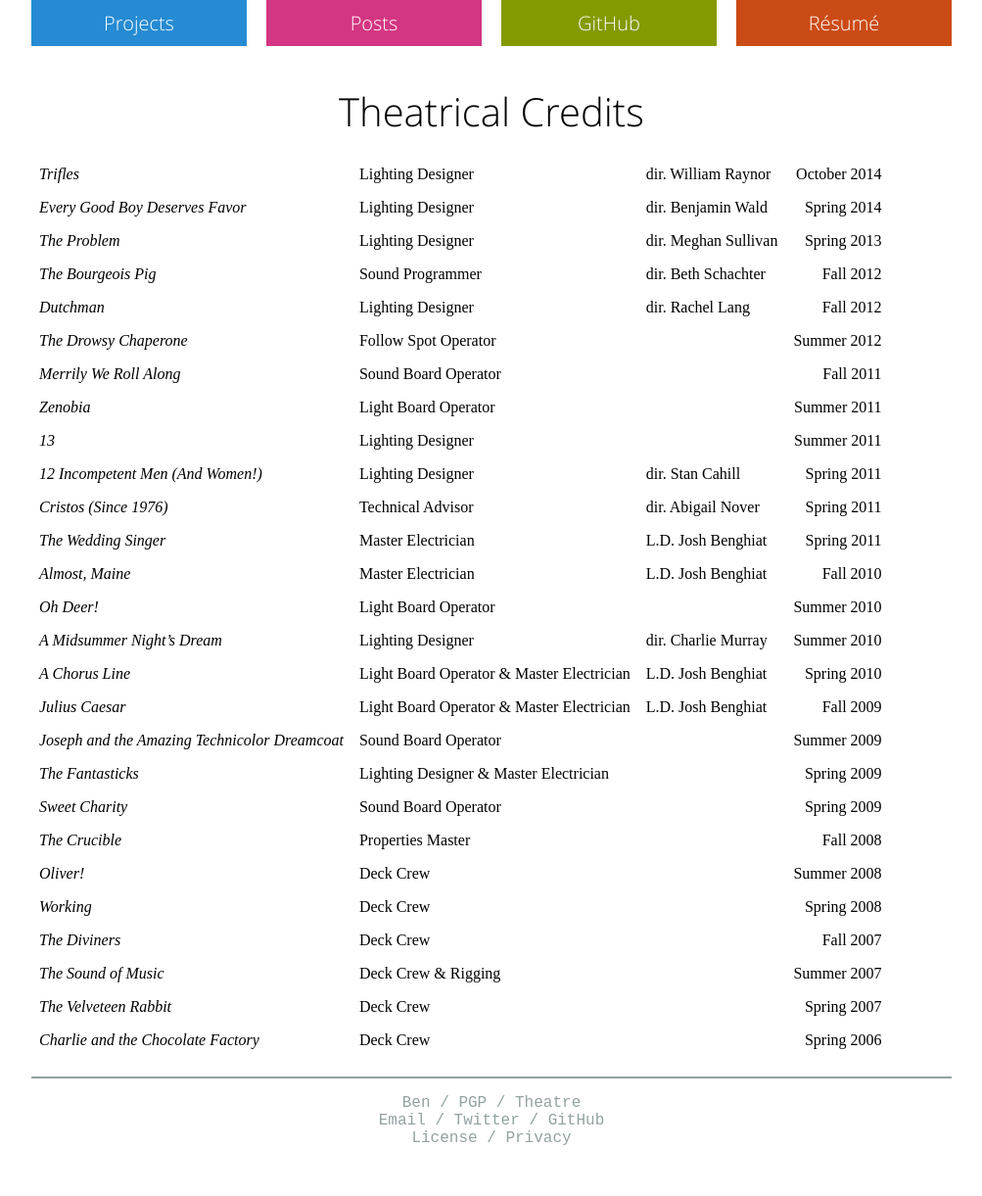
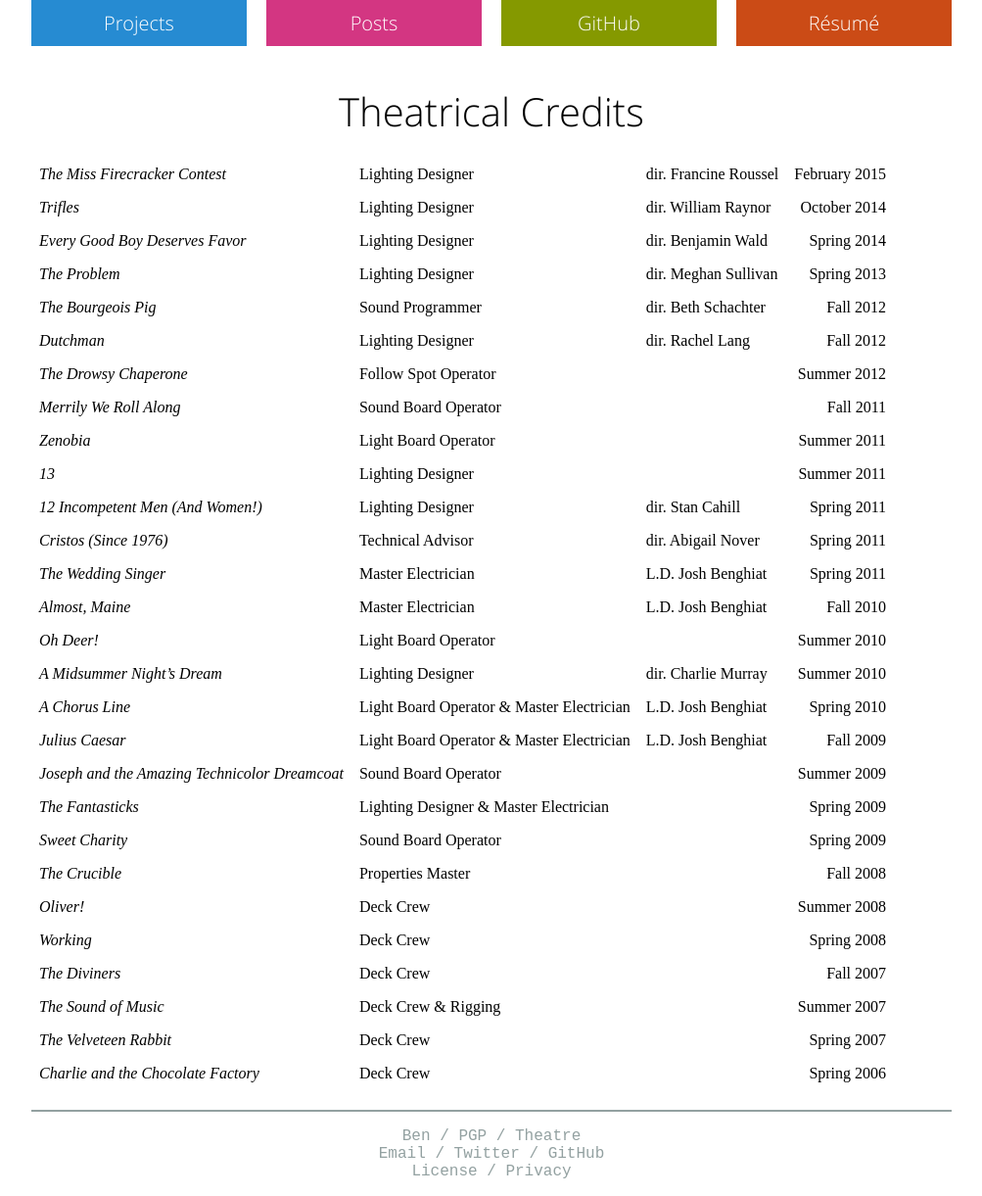
Before and after one commit to benburwell/benburwell.github.io, a Jekyll site: the page built from theatre/index.html, in a window 1280 px wide. Shown: the whole page at 98% size, without its empty margins (138-1141 px from the left). Built offline with Jekyll 4.4.1, drawn with Linux system fonts in a browser that asks for light colours; some web fonts are replaced; Markdown is read by kramdown in place of the engine named in the settings; before the commit the page ends 1187 px from its top, so only the background shows below that.

Commit message:
Added The Miss Firecracker Contest

```diff
--- a/_data/shows.yml
+++ b/_data/shows.yml
@@ -1,3 +1,8 @@
+- name: The Miss Firecracker Contest
+  role: Lighting Designer
+  person: dir. Francine Roussel
+  date: February 2015
+
 - name: Trifles
   role: Lighting Designer
   person: dir. William Raynor
```
